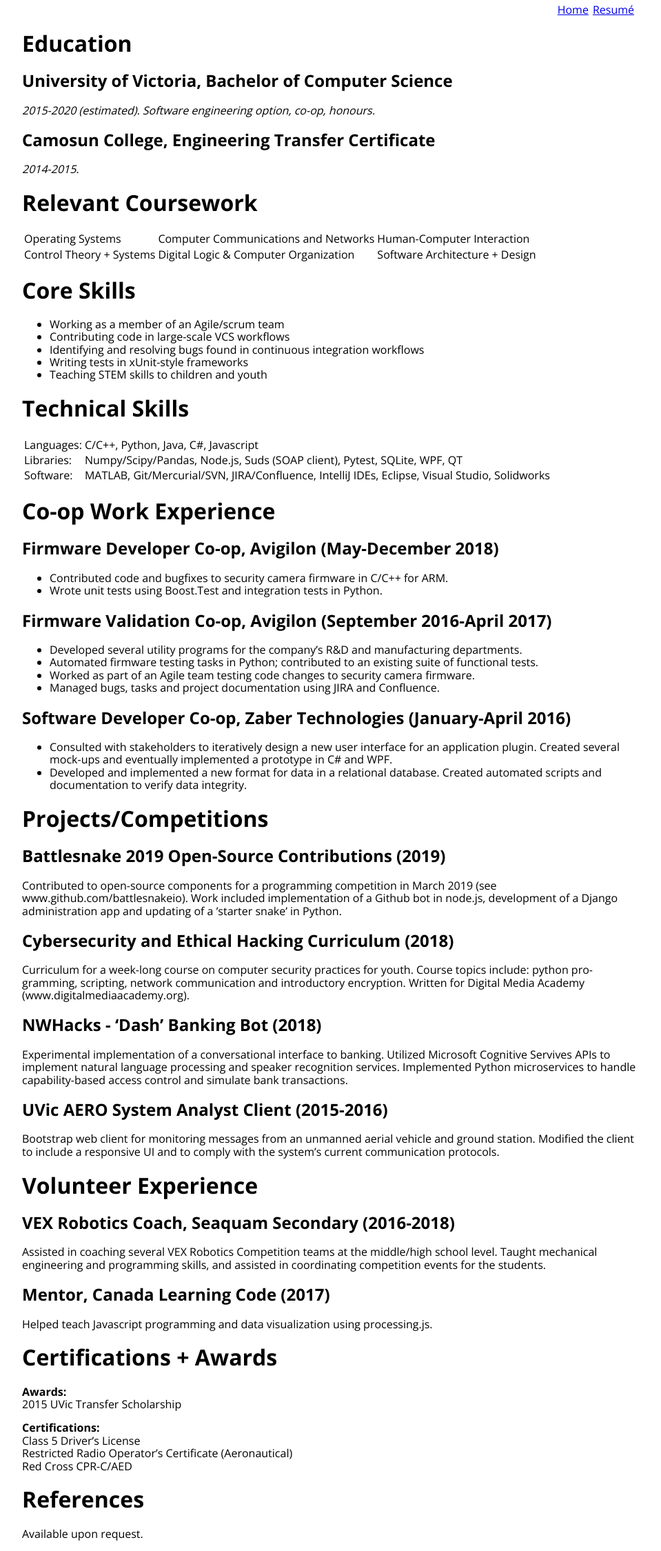
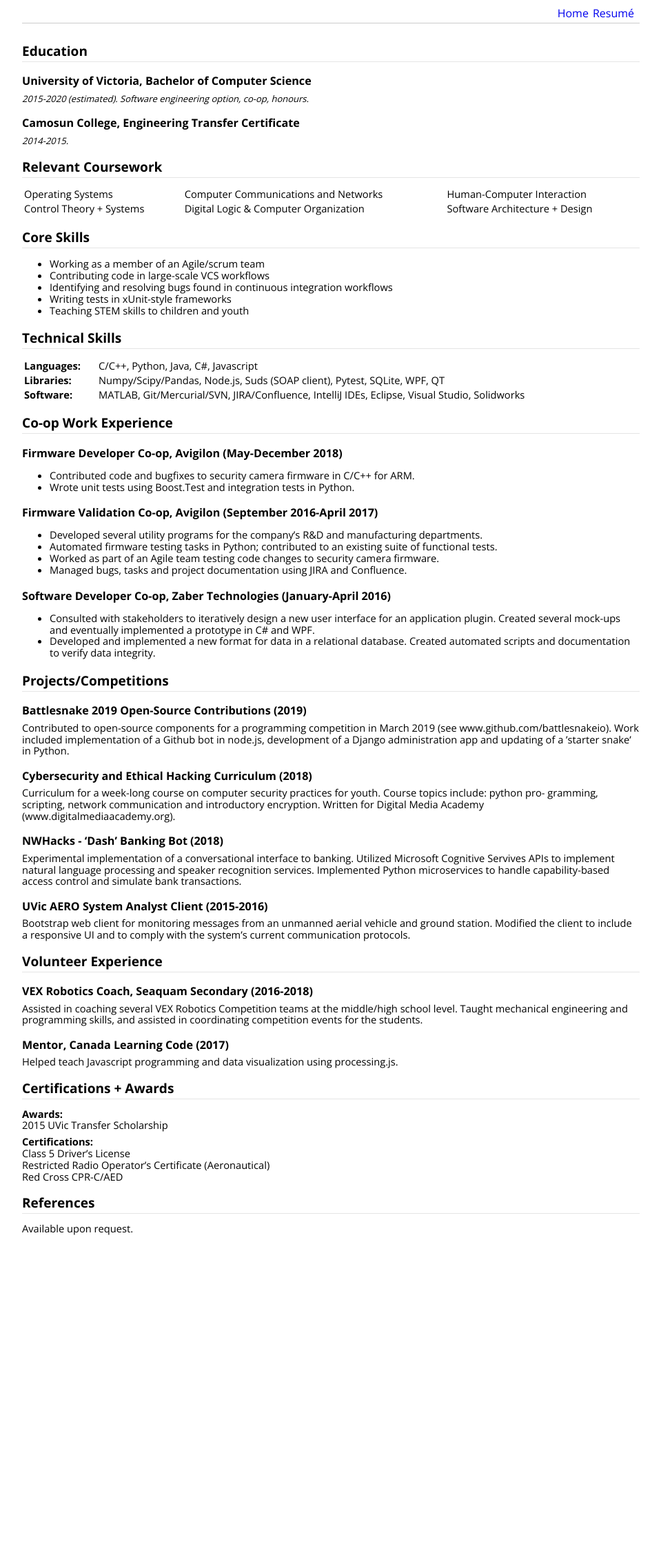
Before and after one commit to CDFriend/CDFriend.github.io, a Jekyll site: the page built from resume.md, in a window 1280 px wide. Shown: the whole page at 69% size, without its empty margins (160-1119 px from the left). Built offline with Jekyll 4.4.1, drawn with Linux system fonts in a browser that asks for light colours; our own code applies the rules of GitHub Pages for plain Markdown files; after the commit the page ends 1797 px from its top, so only the background shows below that.

Commit message:
Resume styling improvements

```diff
--- a/_sass/common.scss
+++ b/_sass/common.scss
@@ -3,7 +3,9 @@
  */
 
 // Colors
-$line: 1px solid rgba(0, 0, 0, 0.1);
+$line-light:  1px solid rgba(0, 0, 0, 0.1);
+$line-medium: 1px solid rgba(0, 0, 0, 0.2);
+$line-dark:   1px solid rgba(0, 0, 0, 0.3);
 
 // Flexbox
 div {
@@ -24,7 +26,8 @@
 
 // Navbar
 nav.upper-navbar {
-    margin: 5px;
+    padding: 10px 5px 5px 5px;
+    border-bottom: $line-medium;
 
     #upper-navbar-links {
         display: flex;
@@ -33,6 +36,7 @@
         a {
             margin-left: 3px;
             margin-right: 3px;
+            text-decoration: none;
         }
     }
 }
--- a/_sass/main.scss
+++ b/_sass/main.scss
@@ -14,7 +14,7 @@
     width: 70%;
 
     div.content-section {
-        border-bottom: $line;
+        border-bottom: $line-light;
         padding: 10px 2px 10px 2px;
     }
 }
--- a/_sass/resume.scss
+++ b/_sass/resume.scss
@@ -1,3 +1,25 @@
-table {
-    border: none;
+@import "common";
+
+div.resume {
+
+    padding-top: 10px;
+    font-size: 11pt;
+
+    h1 { font-size: 1.3em; padding-top: 7px; padding-bottom: 3px; border-bottom: $line-light; }
+    h2 { font-size: 1.1em; padding-top: 5px; margin-bottom: 2px; }
+
+    p {
+        margin-top: 7px;
+        margin-bottom: 7px;
+    }
+
+    em {
+        font-size: small;
+    }
+
+    table {
+        border: none;
+        width: 100%;
+    }
+
 }
--- a/resume.md
+++ b/resume.md
@@ -24,9 +24,9 @@
 
 # Technical Skills
 
-| Languages: | C/C++, Python, Java, C#, Javascript |
-| Libraries: | Numpy/Scipy/Pandas, Node.js, Suds (SOAP client), Pytest, SQLite, WPF, QT |
-| Software:  | MATLAB, Git/Mercurial/SVN, JIRA/Confluence, IntelliJ IDEs, Eclipse, Visual Studio, Solidworks |
+| **Languages:** | C/C++, Python, Java, C#, Javascript |
+| **Libraries:** | Numpy/Scipy/Pandas, Node.js, Suds (SOAP client), Pytest, SQLite, WPF, QT |
+| **Software:**  | MATLAB, Git/Mercurial/SVN, JIRA/Confluence, IntelliJ IDEs, Eclipse, Visual Studio, Solidworks |
 
 # Co-op Work Experience
 
```
